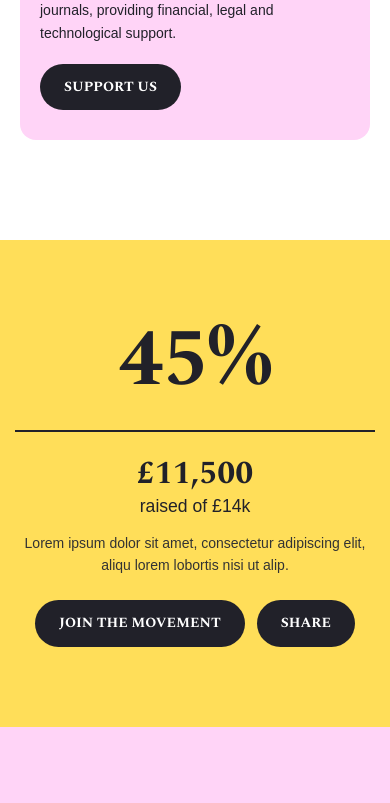
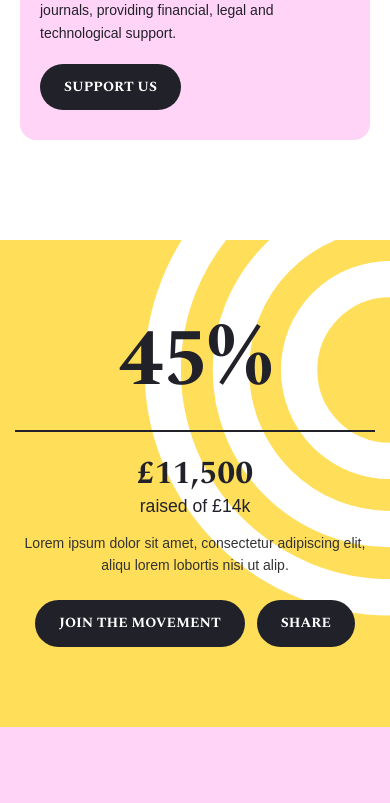
Before and after one commit to dqprogramming/astrometrics, a Django app: page / in a window 390 px wide. Shown: the part 2088-2891 px from the top of the page. Run offline with Django 5.2, Linux system fonts and the light colour scheme.

Commit message:
fix(landing): show stats section circles on mobile, overlapping from top-right
Ref #3

```diff
--- a/static/css/landing.css
+++ b/static/css/landing.css
@@ -215,7 +215,11 @@
         font-size: 5rem;
     }
     .landing-stats-rings-svg {
-        height: 100%;
-        width: auto;
+        width: 500px;
+        height: 500px;
+        bottom: auto;
+        top: -200px;
+        left: auto;
+        right: -250px;
     }
 }
```
